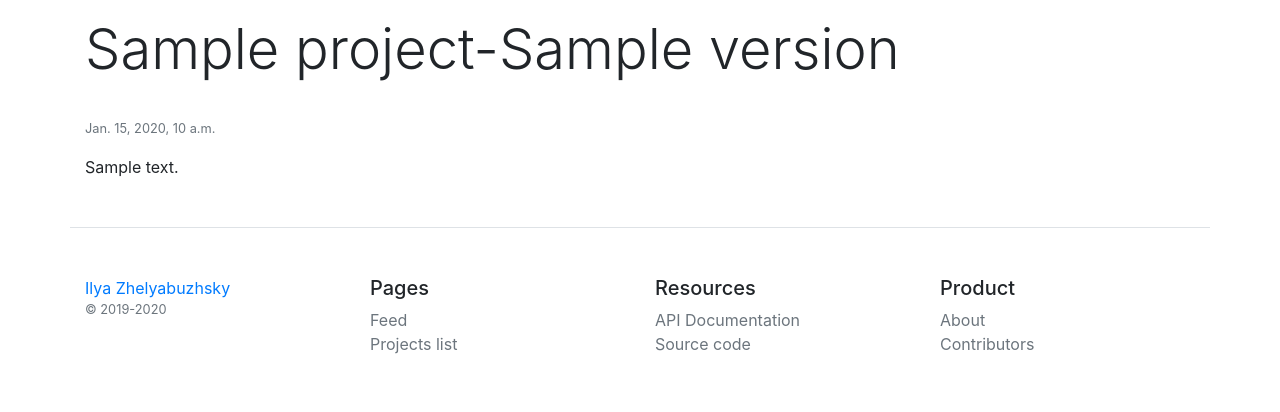
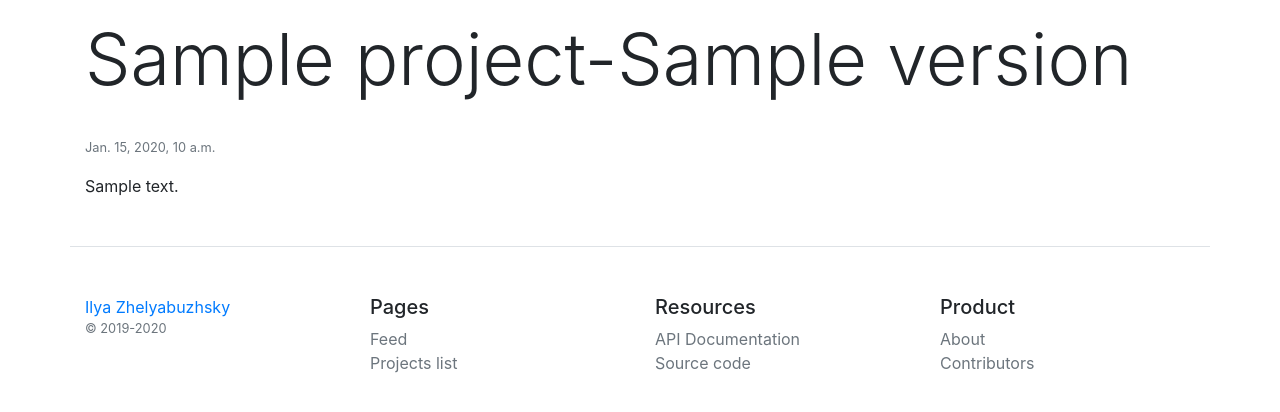
Before and after one commit to zhelyabuzhsky/changelogger, a Django app: template changelogs/templates/changelogs/version_detail.html in a window 1280 px wide. Shown: the part 56-468 px from the top of the page. Run offline with Django 3.2, Linux system fonts and the light colour scheme; the template is opened without the code that fills it: most values are stand-ins (such as "Sample title", 1, 10 or a date in 2020); data that the repository does not hold is empty; some libraries are stand-ins or nearby versions.

Commit message:
Fixed project's version header

```diff
--- a/changelogs/templates/changelogs/version_detail.html
+++ b/changelogs/templates/changelogs/version_detail.html
@@ -3,7 +3,7 @@
 {% block content %}
     <div class="container">
         <div class="d-flex justify-content-between flex-wrap flex-md-nowrap align-items-center pt-3 pb-2 mb-3">
-            <h1 class="display-4">{{ version.project.title }}-{{ version.title }}</h1>
+            <h1 class="display-3">{{ version.project.title }}-{{ version.title }}</h1>
         </div>
         {% include "changelogs/_version.html" with version=version %}
     </div>
```
